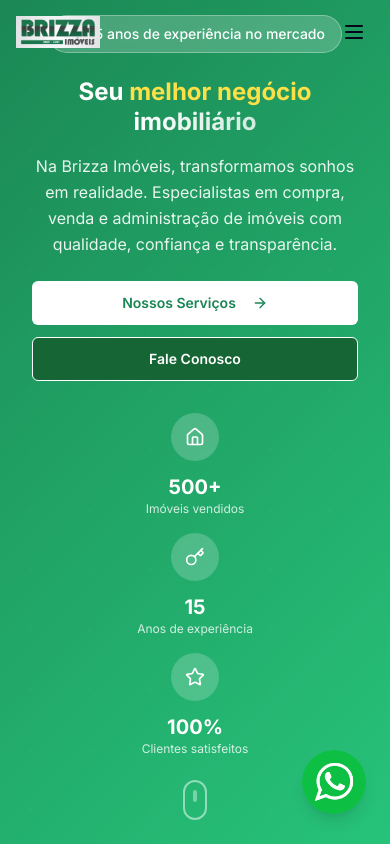
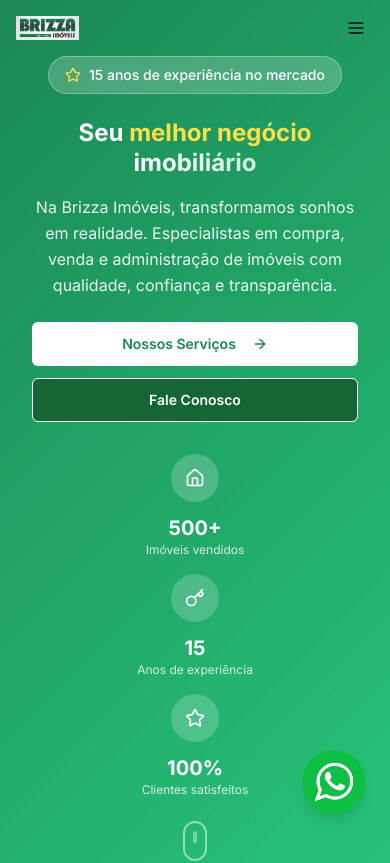
Before and after one commit to DevZipMateus/brizza-web-boost, a React (Vite) app: page / in a window 390 px wide. Shown: the top 863 px of the page. Built offline with nearby package versions, Linux system fonts and the light colour scheme.

Commit message:
Ajustar header para não cobrir conteúdo
No mobile, o header está cobrindo o conteúdo. Ajustei o padding do body para garantir que o header não sobreponha o conteúdo principal em telas menores.

```diff
--- a/src/components/Header.tsx
+++ b/src/components/Header.tsx
@@ -1,3 +1,4 @@
+
 import { useState, useEffect } from 'react';
 import { Button } from '@/components/ui/button';
 import { Menu, X } from 'lucide-react';
@@ -43,13 +44,13 @@ const Header = () => {
       )}
     >
       <div className="container mx-auto px-4">
-        <div className="flex items-center justify-between h-16 lg:h-20">
+        <div className="flex items-center justify-between h-14 sm:h-16 lg:h-20">
           {/* Logo */}
           <div className="flex items-center">
             <img
               src="/lovable-uploads/29c85ecc-14ee-49fb-94d1-c99f90b71a0a.png"
               alt="Brizza Imóveis - Logo"
-              className="h-8 lg:h-12 w-auto"
+              className="h-6 sm:h-8 lg:h-12 w-auto"
             />
           </div>
 
@@ -83,7 +84,7 @@ const Header = () => {
             className="lg:hidden p-2 text-foreground hover:text-primary transition-colors"
             aria-label="Menu"
           >
-            {isMenuOpen ? <X size={24} /> : <Menu size={24} />}
+            {isMenuOpen ? <X size={20} /> : <Menu size={20} />}
           </button>
         </div>
 
--- a/src/components/Hero.tsx
+++ b/src/components/Hero.tsx
@@ -1,3 +1,4 @@
+
 import { Button } from '@/components/ui/button';
 import { ArrowRight, Home, Key, Star } from 'lucide-react';
 const Hero = () => {
@@ -9,7 +10,7 @@ const Hero = () => {
       });
     }
   };
-  return <section id="inicio" className="min-h-screen flex items-center justify-center relative overflow-hidden">
+  return <section id="inicio" className="min-h-screen flex items-center justify-center relative overflow-hidden pt-14 sm:pt-16 lg:pt-20">
       {/* Background with gradient */}
       <div className="absolute inset-0 bg-gradient-hero"></div>
 
```
